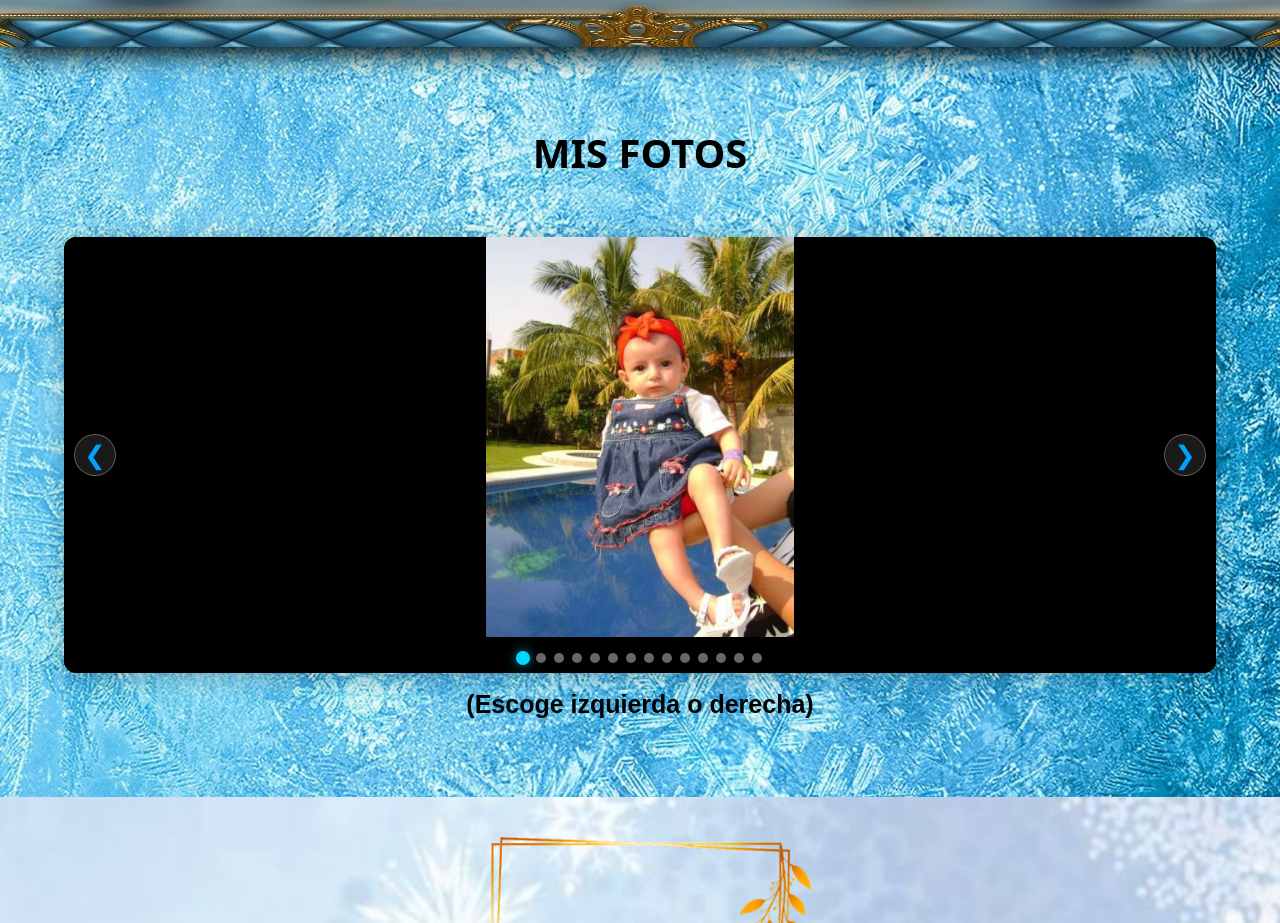
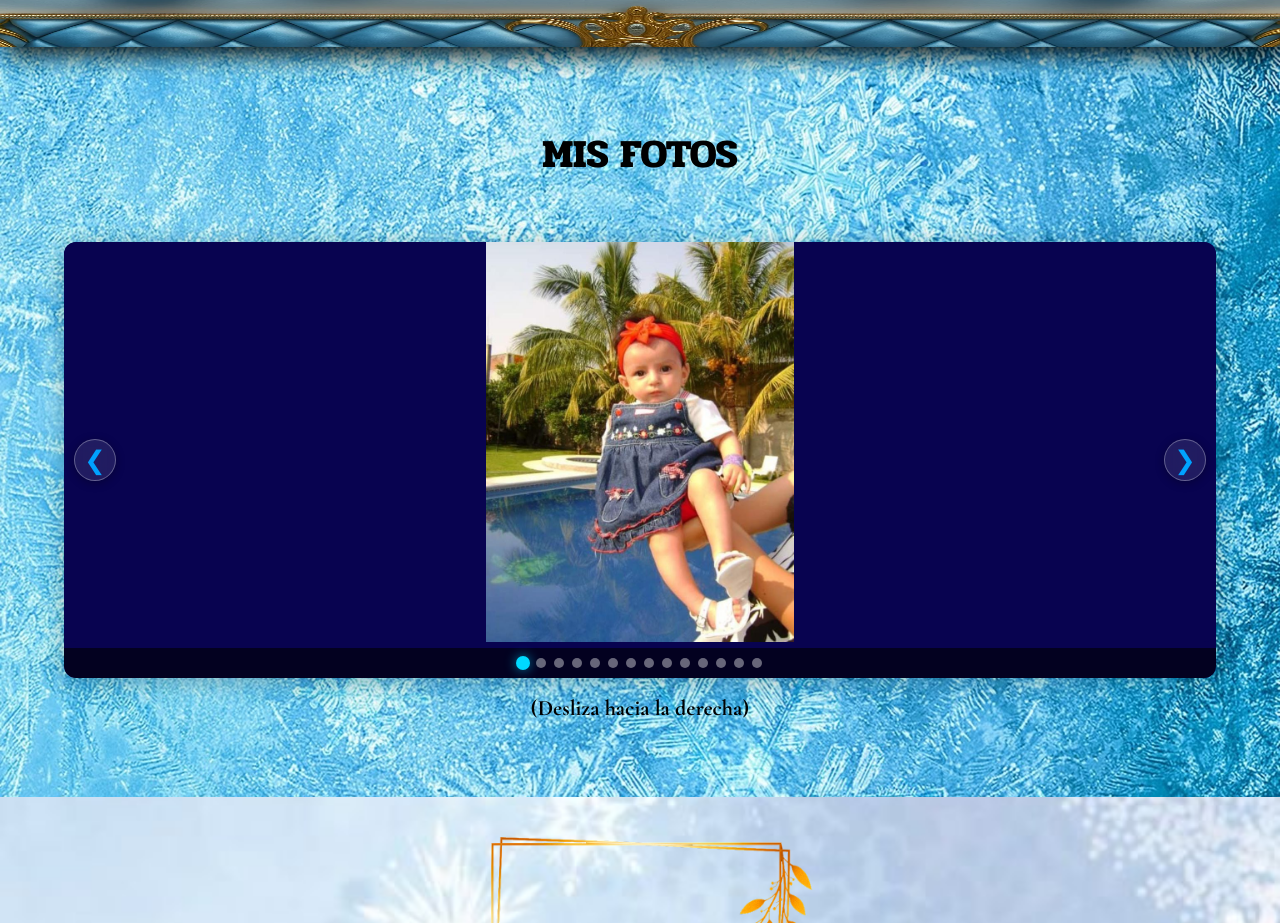
Before and after one commit to Kaws2305/frozen-invitation, a React (Vite) app: page / in a window 1280 px wide. Shown: the part 1888-2811 px from the top of the page. Built offline with nearby package versions, Linux system fonts and the light colour scheme.

Commit message:
Septimo cambio

```diff
--- a/index.html
+++ b/index.html
@@ -19,6 +19,10 @@
     <link href="https://fonts.googleapis.com/css2?family=Source+Serif+4:ital,opsz,wght@0,8..60,200..900;1,8..60,200..900&display=swap" rel="stylesheet">
     <!-- FONT PARISIENNE  -->
     <link href="https://fonts.googleapis.com/css2?family=Parisienne&display=swap" rel="stylesheet">
+    <!-- FONT PRIDI -->
+    <link href="https://fonts.googleapis.com/css2?family=Pridi:wght@200;300;400;500;600;700&display=swap" rel="stylesheet">
+    <!-- FONT CORMORANT -->
+    <link href="https://fonts.googleapis.com/css2?family=Cormorant+Garamond:ital,wght@0,300..700;1,300..700&display=swap" rel="stylesheet">
 
 
   </head>
--- a/src/components/Pictures.jsx
+++ b/src/components/Pictures.jsx
@@ -57,7 +57,7 @@ export function Pictures () {
                 </div>
 
                 <div className="slide__text-container">
-                    <p className="slide__text">(Escoge izquierda o derecha)</p>
+                    <p className="slide__text">(Desliza hacia la derecha)</p>
                 </div>
 
             </div>
--- a/src/styles/ImageSlider.css
+++ b/src/styles/ImageSlider.css
@@ -6,7 +6,7 @@
   border-radius: 12px;
   z-index: 55;
   box-shadow: 0 4px 25px rgba(0, 0, 0, 0.25); /* 💄 sombra sutil */
-  background-color: #000; /* Evita bordes blancos al cargar imágenes */
+  background-color: #080350; /* Evita bordes blancos al cargar imágenes */
 }
 
 /* Contenedor principal */
@@ -28,7 +28,7 @@
   height: 400px;
   object-fit: contain;
   border-radius: 12px;
-  background: #000000; /* Fondo por si la imagen no llena todo el contenedor */
+  background: #080350; /* Fondo por si la imagen no llena todo el contenedor */
   user-select: none;
   -webkit-user-drag: none; /* Evita que se arrastre la imagen al deslizar */
 }
--- a/src/styles/Pergamino.css
+++ b/src/styles/Pergamino.css
@@ -15,7 +15,7 @@
 .pergamino__container{
   width: 330px;
   height: 650px;
-  top: 50px;
+  top: -10px;
   right: 0;
   left: 0;
   margin: auto;
--- a/src/styles/Pictures.css
+++ b/src/styles/Pictures.css
@@ -40,7 +40,7 @@
 /*----- SLIDE TITTLE CONTENT -----*/
 .slide__tittle{
     font-size: 40px;
-    font-family: system-ui;
+    font-family: 'Pridi';
 }
 
 
@@ -66,7 +66,7 @@
 }
 
 .slide__text{
-    font-size: 25px;
-    font-family: sans-serif;
-    font-weight: 600;
+    font-size: 22px;
+    font-family: 'Cormorant Garamond';
+    font-weight: 800;
 }
```
